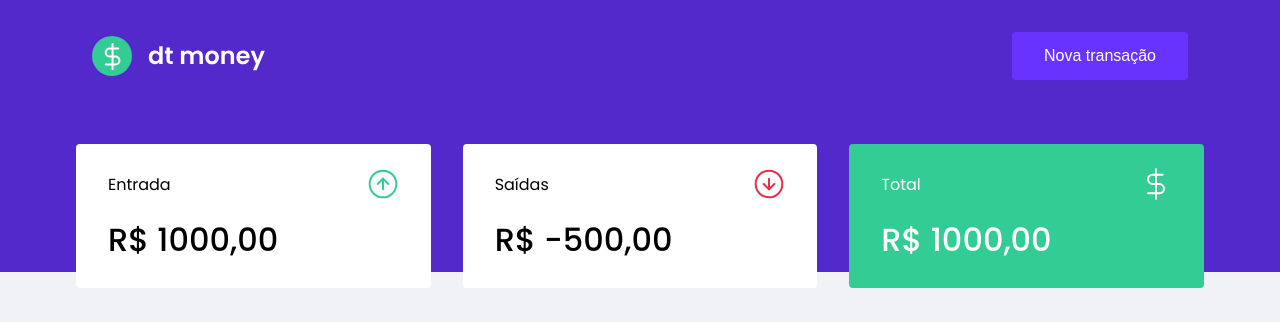
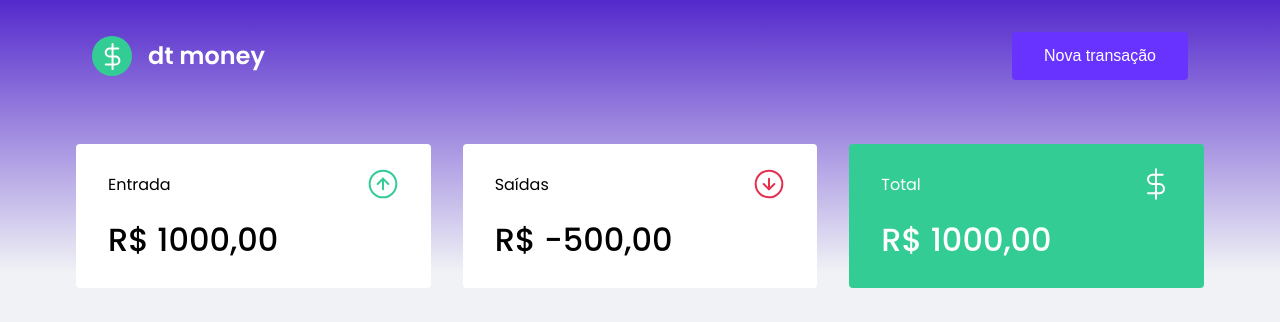
Before and after one commit to victor-magaldi/DT-money, a React (Create React App) app: page / in a window 1280 px wide. Shown: the top 322 px of the page. Built offline with nearby package versions, Linux system fonts and the light colour scheme; no server answers; what miragejs would draw is missing.

Commit message:
Gradient color

```diff
--- a/src/components/Header/styled.ts
+++ b/src/components/Header/styled.ts
@@ -1,7 +1,7 @@
 import styled from "styled-components"
 
 export const Container = styled.header`
-    background: var(--blue);
+    background-image: linear-gradient(var(--blue), var(--background));
 `
 export const Content = styled.div`
     max-width: 1128px;
```
